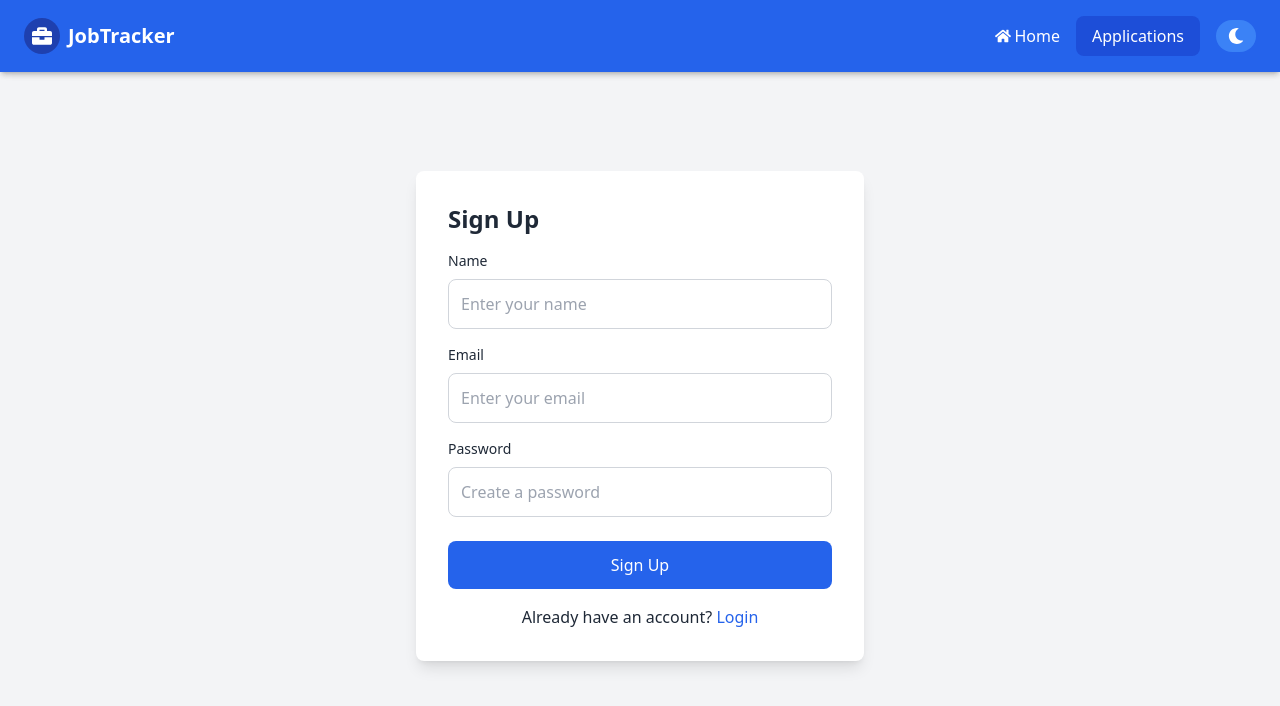
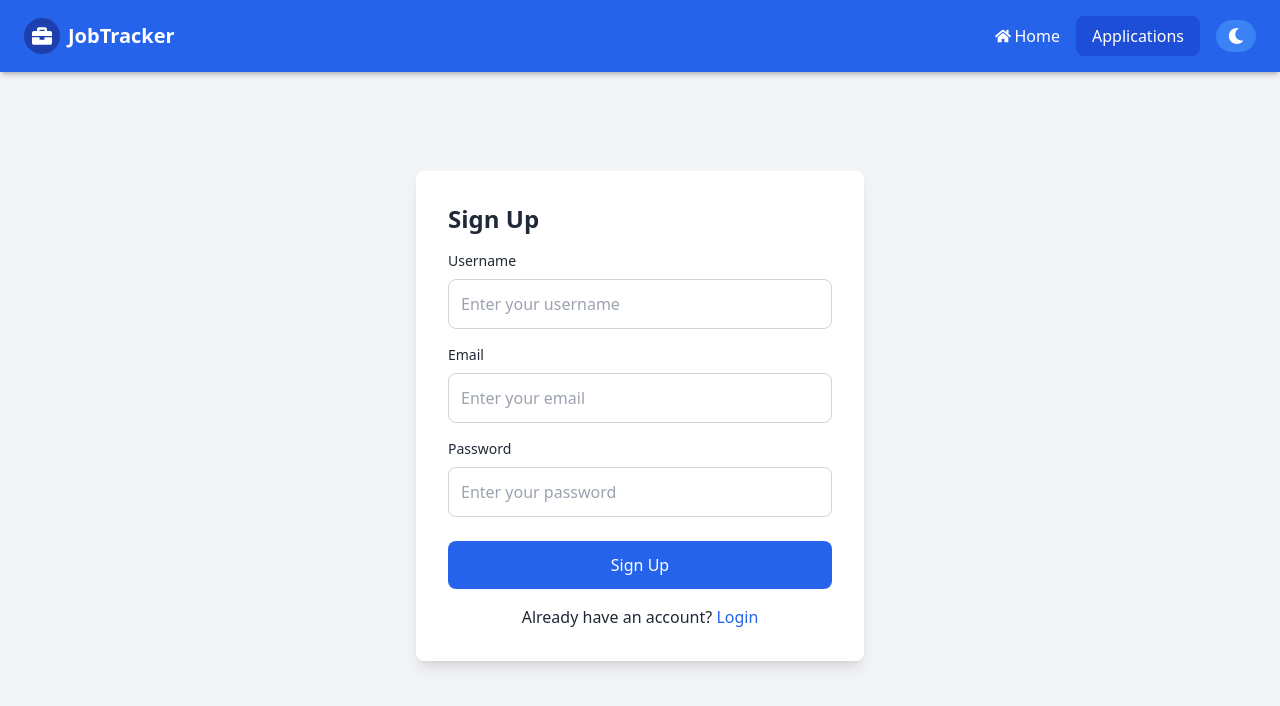
Before and after one commit to SiruX21/jobtracker, a React (Vite) app in the folder front-end/: page / in a window 1280 px wide. Both pictures are taken after a click on the button "Sign Up". Shown: the top 706 px of the page. Built offline with nearby package versions, Linux system fonts and the light colour scheme.

Commit message:
Frontend needs some stuff now

```diff
--- a/front-end/package.json
+++ b/front-end/package.json
@@ -12,6 +12,7 @@
   "dependencies": {
     "@tailwindcss/vite": "^4.1.3",
     "axios": "^1.8.4",
+    "js-cookie": "^3.0.5",
     "react": "^19.0.0",
     "react-dom": "^19.0.0",
     "react-icons": "^5.5.0",
--- a/front-end/src/IntroPage.jsx
+++ b/front-end/src/IntroPage.jsx
@@ -1,28 +1,81 @@
 import React, { useState } from "react";
 import { useNavigate } from "react-router-dom";
 import Header from "./Header";
+import axios from "axios"; // For API requests
+import Cookies from "js-cookie"; // For managing cookies
+import config from "./config"; // Import the global config
 
 function IntroPage({ darkMode, toggleTheme }) {
   const [isLogin, setIsLogin] = useState(true);
+  const [formData, setFormData] = useState({ username: "", password: "" });
+  const [error, setError] = useState("");
   const navigate = useNavigate();
 
-  const handleNavigation = () => {
-    navigate("/track");
+  // Handle input changes
+  const handleInputChange = (e) => {
+    setFormData({ ...formData, [e.target.name]: e.target.value });
+  };
+
+  // Validate email
+  const isValidEmail = (email) => {
+    return email.includes("@");
+  };
+
+  // Handle form submission
+  const handleSubmit = async (e) => {
+    e.preventDefault();
+    setError(""); // Clear previous errors
+
+    // Validate email
+    if (!isValidEmail(formData.username)) {
+      setError("Please enter a valid email address.");
+      return;
+    }
+
+    try {
+      if (isLogin) {
+        // Login request
+        const response = await axios.post(`${config.API_BASE_URL}/login`, formData);
+        Cookies.set("authToken", response.data.token, { expires: 1 }); // Save token in a cookie
+        navigate("/track"); // Navigate to the tracker page
+      } else {
+        // Registration request
+        await axios.post(`${config.API_BASE_URL}/register`, formData);
+        setIsLogin(true); // Switch to login after successful registration
+      }
+    } catch (err) {
+      setError(err.response?.data?.error || "An error occurred");
+    }
   };
 
   return (
     <div className={`min-h-screen ${darkMode ? "dark:bg-gray-900" : "bg-gray-100"} flex flex-col items-center justify-center`}>
       <Header darkMode={darkMode} toggleTheme={toggleTheme} />
       <div className="mt-8 bg-white dark:bg-gray-800 text-gray-800 dark:text-gray-100 p-8 rounded-lg shadow-lg w-full max-w-md">
-        {isLogin ? (
-          <div>
-            <h2 className="text-2xl font-bold mb-4">Login</h2>
-            <form>
+        <h2 className="text-2xl font-bold mb-4">{isLogin ? "Login" : "Sign Up"}</h2>
+        {error && <p className="text-red-500 mb-4">{error}</p>}
+        <form onSubmit={handleSubmit}>
+          {!isLogin && (
+            <div className="mb-4">
+              <label className="block text-sm font-medium mb-2">Username</label>
+              <input
+                type="text"
+                name="username"
+                placeholder="Enter your username"
+                value={formData.username}
+                onChange={handleInputChange}
+                className="w-full p-3 border border-gray-300 dark:border-gray-600 rounded-lg focus:outline-none focus:ring-2 focus:ring-blue-500 dark:bg-gray-700 dark:text-gray-100"
+              />
+            </div>
+          )}
           <div className="mb-4">
             <label className="block text-sm font-medium mb-2">Email</label>
             <input
-                  type="email"
+              type="text"
+              name="username"
               placeholder="Enter your email"
+              value={formData.username}
+              onChange={handleInputChange}
               className="w-full p-3 border border-gray-300 dark:border-gray-600 rounded-lg focus:outline-none focus:ring-2 focus:ring-blue-500 dark:bg-gray-700 dark:text-gray-100"
             />
           </div>
@@ -30,57 +83,20 @@ function IntroPage({ darkMode, toggleTheme }) {
             <label className="block text-sm font-medium mb-2">Password</label>
             <input
               type="password"
+              name="password"
               placeholder="Enter your password"
+              value={formData.password}
+              onChange={handleInputChange}
               className="w-full p-3 border border-gray-300 dark:border-gray-600 rounded-lg focus:outline-none focus:ring-2 focus:ring-blue-500 dark:bg-gray-700 dark:text-gray-100"
             />
           </div>
           <button
-                type="button"
-                onClick={handleNavigation}
+            type="submit"
             className="w-full bg-blue-600 text-white py-3 rounded-lg hover:bg-blue-700 transition"
           >
-                Login
+            {isLogin ? "Login" : "Sign Up"}
           </button>
         </form>
-          </div>
-        ) : (
-          <div>
-            <h2 className="text-2xl font-bold mb-4">Sign Up</h2>
-            <form>
-              <div className="mb-4">
-                <label className="block text-sm font-medium mb-2">Name</label>
-                <input
-                  type="text"
-                  placeholder="Enter your name"
-                  className="w-full p-3 border border-gray-300 dark:border-gray-600 rounded-lg focus:outline-none focus:ring-2 focus:ring-blue-500 dark:bg-gray-700 dark:text-gray-100"
-                />
-              </div>
-              <div className="mb-4">
-                <label className="block text-sm font-medium mb-2">Email</label>
-                <input
-                  type="email"
-                  placeholder="Enter your email"
-                  className="w-full p-3 border border-gray-300 dark:border-gray-600 rounded-lg focus:outline-none focus:ring-2 focus:ring-blue-500 dark:bg-gray-700 dark:text-gray-100"
-                />
-              </div>
-              <div className="mb-6">
-                <label className="block text-sm font-medium mb-2">Password</label>
-                <input
-                  type="password"
-                  placeholder="Create a password"
-                  className="w-full p-3 border border-gray-300 dark:border-gray-600 rounded-lg focus:outline-none focus:ring-2 focus:ring-blue-500 dark:bg-gray-700 dark:text-gray-100"
-                />
-              </div>
-              <button
-                type="button"
-                onClick={handleNavigation}
-                className="w-full bg-blue-600 text-white py-3 rounded-lg hover:bg-blue-700 transition"
-              >
-                Sign Up
-              </button>
-            </form>
-          </div>
-        )}
         <div className="mt-4 text-center">
           {isLogin ? (
             <p>
--- a/front-end/src/TrackerPage.jsx
+++ b/front-end/src/TrackerPage.jsx
@@ -1,4 +1,6 @@
-import React, { useState } from "react";
+import React, { useState, useEffect } from "react";
+import { useNavigate } from "react-router-dom";
+import Cookies from "js-cookie"; // For managing cookies
 import companySuggestions from "./data/companySuggestions"; // Import the suggestions
 
 const statuses = {
@@ -9,6 +11,16 @@ const statuses = {
 };
 
 function TrackerPage() {
+  const navigate = useNavigate();
+
+  // Verify login state
+  useEffect(() => {
+    const authToken = Cookies.get("authToken");
+    if (!authToken) {
+      navigate("/"); // Redirect to login page if not logged in
+    }
+  }, [navigate]);
+
   const getCurrentDate = () => {
     const today = new Date();
     return today.toISOString().split("T")[0]; // Format as YYYY-MM-DD
--- /dev/null
+++ b/front-end/src/config.jsx
@@ -0,0 +1,5 @@
+const config = {
+  API_BASE_URL: "http://your-new-api-url.com",
+};
+
+export default config; // Add this line to export the config object as default
```
Also changed, not shown: 1 other file (tests, documents, lock files or other folders). Lines whose indentation alone changed are shown as unchanged.
